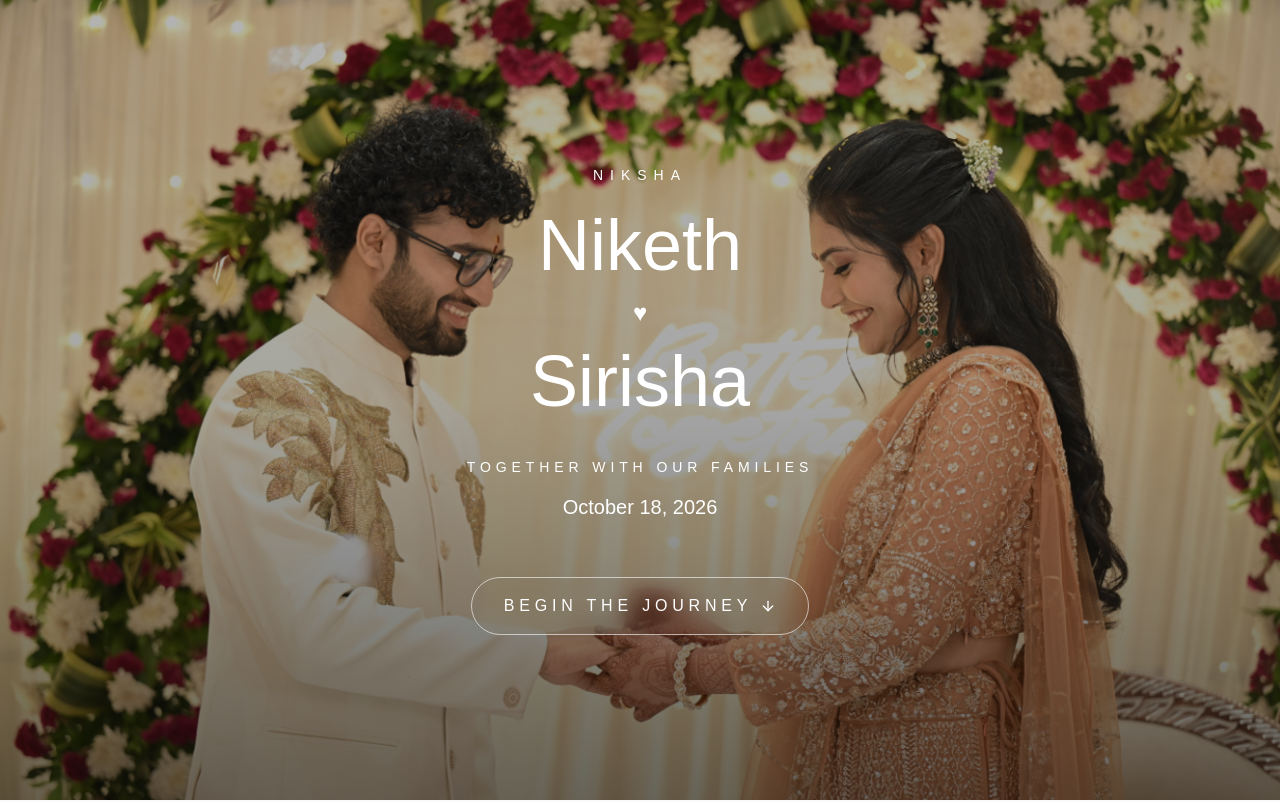
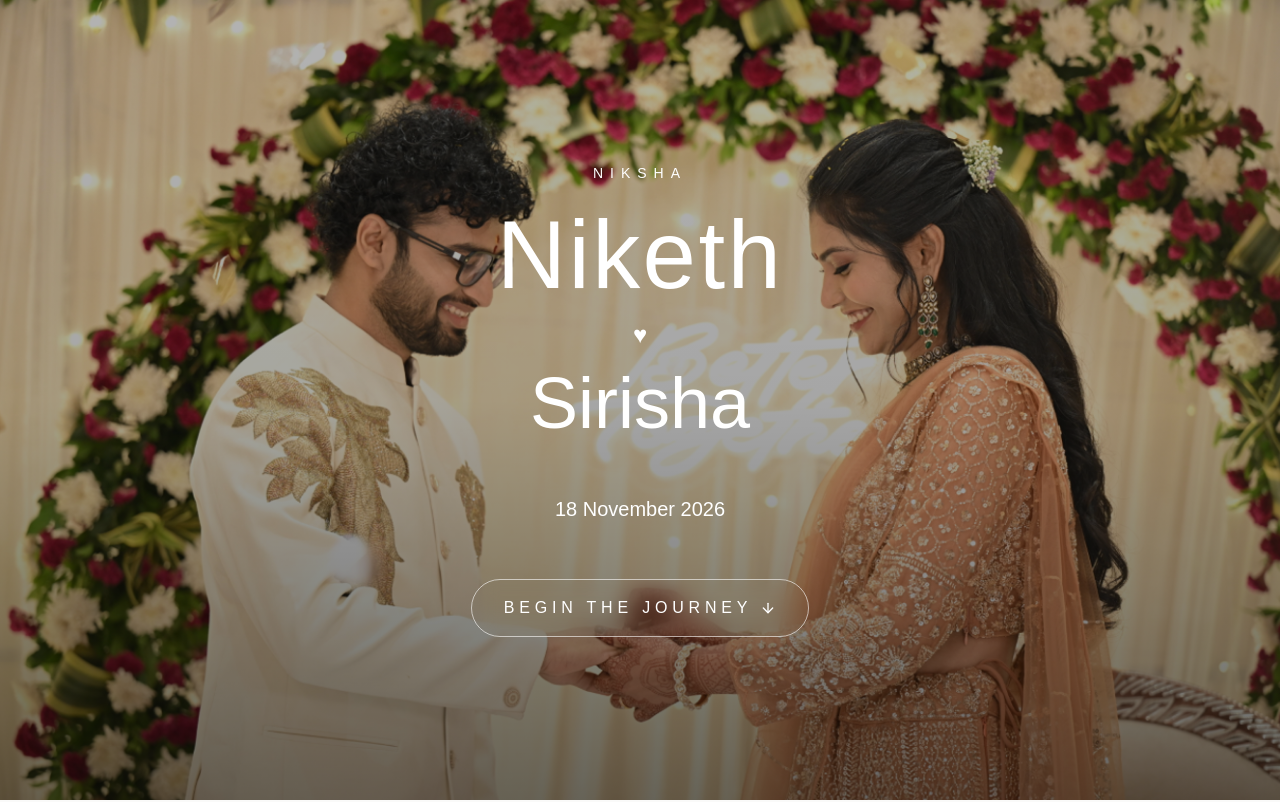
Before and after one commit to NikethVelala/NikSha, a Next.js app: page / in a window 1280 px wide. Shown: the top 802 px of the page. Built offline with nearby package versions, Linux system fonts and the light colour scheme.

Commit message:
feat: polish hero typography and layout

```diff
--- a/app/layout.tsx
+++ b/app/layout.tsx
@@ -1,15 +1,16 @@
 import type { Metadata } from "next";
-import { Geist, Geist_Mono } from "next/font/google";
+import { Cormorant_Garamond, Inter } from "next/font/google";
 import "./globals.css";
 
-const geistSans = Geist({
-  variable: "--font-geist-sans",
+const inter = Inter({
   subsets: ["latin"],
+  variable: "--font-inter",
 });
 
-const geistMono = Geist_Mono({
-  variable: "--font-geist-mono",
+const cormorant = Cormorant_Garamond({
   subsets: ["latin"],
+  variable: "--font-cormorant",
+  weight: ["400", "500", "600"],
 });
 
 export const metadata: Metadata = {
@@ -25,9 +26,11 @@ export default function RootLayout({
   return (
     <html
       lang="en"
-      className={`${geistSans.variable} ${geistMono.variable} h-full antialiased`}
+      className={`${inter.variable} ${cormorant.variable} h-full antialiased`}
     >
-      <body className="min-h-full flex flex-col">{children}</body>
+      <body className="min-h-full bg-white text-stone-900">
+        {children}
+      </body>
     </html>
   );
 }
--- a/components/Hero/Hero.tsx
+++ b/components/Hero/Hero.tsx
@@ -8,7 +8,7 @@ import { wedding } from "@/data/wedding";
 export default function Hero() {
   const bride = wedding.bride || "Sirisha";
   const groom = wedding.groom || "Niketh";
-  const weddingDate = wedding.weddingDate || "October 18, 2026";
+  const weddingDate = wedding.weddingDate || "18 November 2026";
 
   return (
 <section className="relative h-screen w-full overflow-hidden">
@@ -36,7 +36,7 @@ export default function Hero() {
       initial={{ opacity: 0, y: 25 }}
       animate={{ opacity: 1, y: 0 }}
       transition={{ delay: 0.2 }}
-      className="text-5xl md:text-7xl font-light"
+      className="font-[family:var(--font-heading)] text-6xl md:text-8xl font-medium tracking-wide"
     >
       {groom}
     </motion.h1>
@@ -65,7 +65,6 @@ export default function Hero() {
       transition={{ delay: 0.7 }}
       className="mt-10 text-sm uppercase tracking-[0.35em]"
     >
-      Together with our families
     </motion.p>
 
     <motion.p
```
